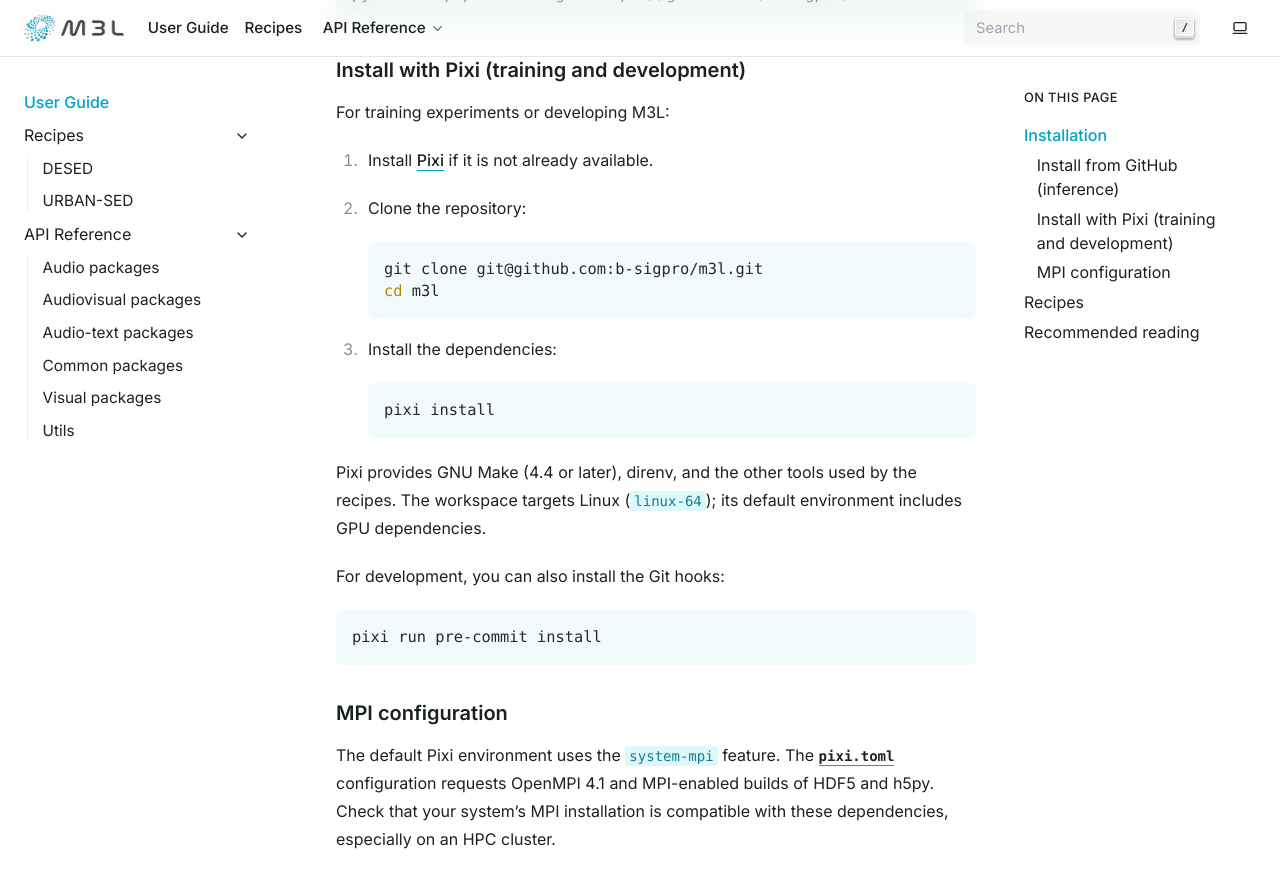
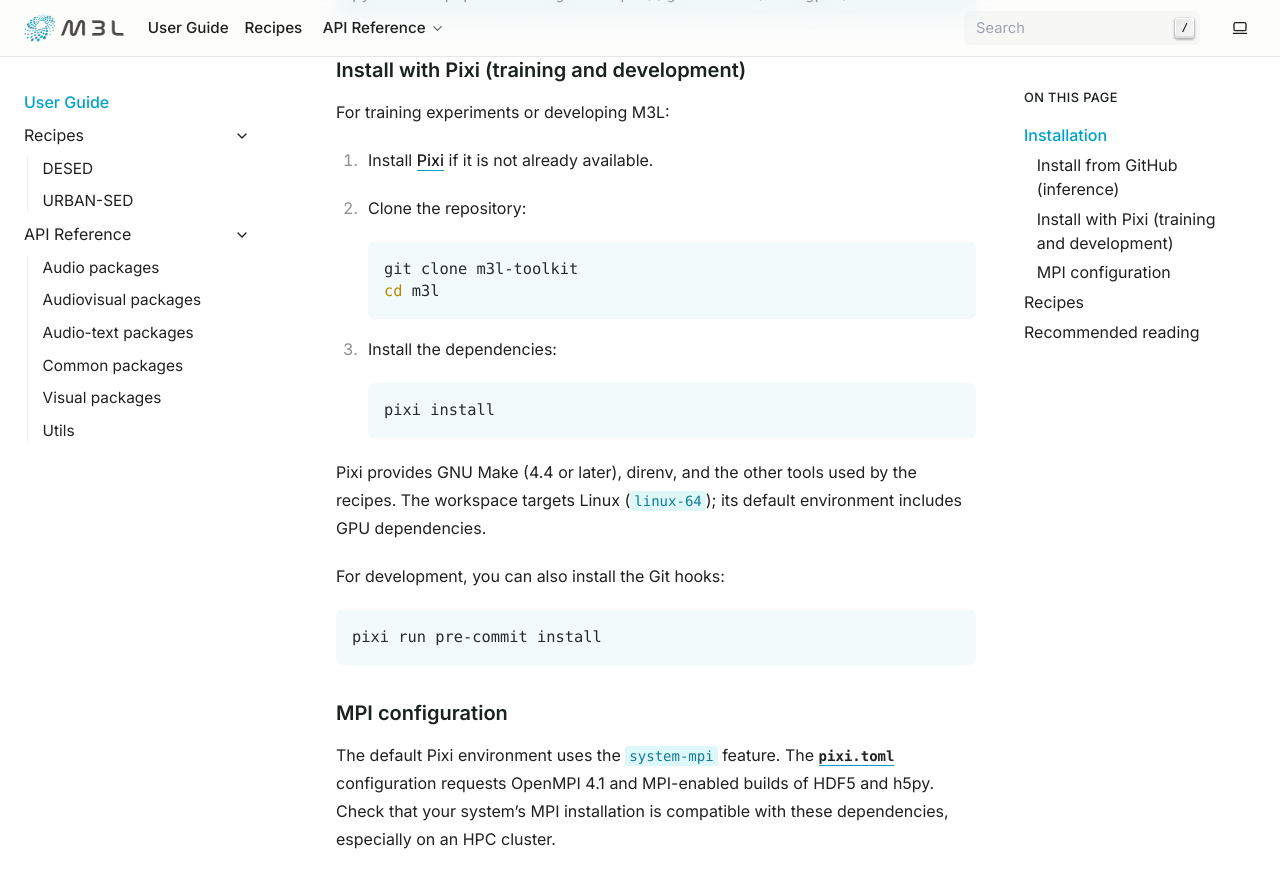
Before and after one commit to b-sigpro/m3l, a Sphinx documentation site: the page built from docs/source/user_guide/index.md, in a window 1280 px wide and 900 px high, scrolled down 365 px. Shown: the top 888 px of the window. Built offline with Sphinx 7.4.7, drawn with Linux system fonts in a browser that asks for light colours.

Commit message:
Update docs

````diff
--- a/docs/source/user_guide/index.md
+++ b/docs/source/user_guide/index.md
@@ -18,7 +18,7 @@ For training experiments or developing M3L:
 2. Clone the repository:
 
    ```bash
-   git clone git@github.com:b-sigpro/m3l.git
+   git clone m3l-toolkit
    cd m3l
    ```
 
````
Also changed, not shown: README.md (+1 -1 lines).
